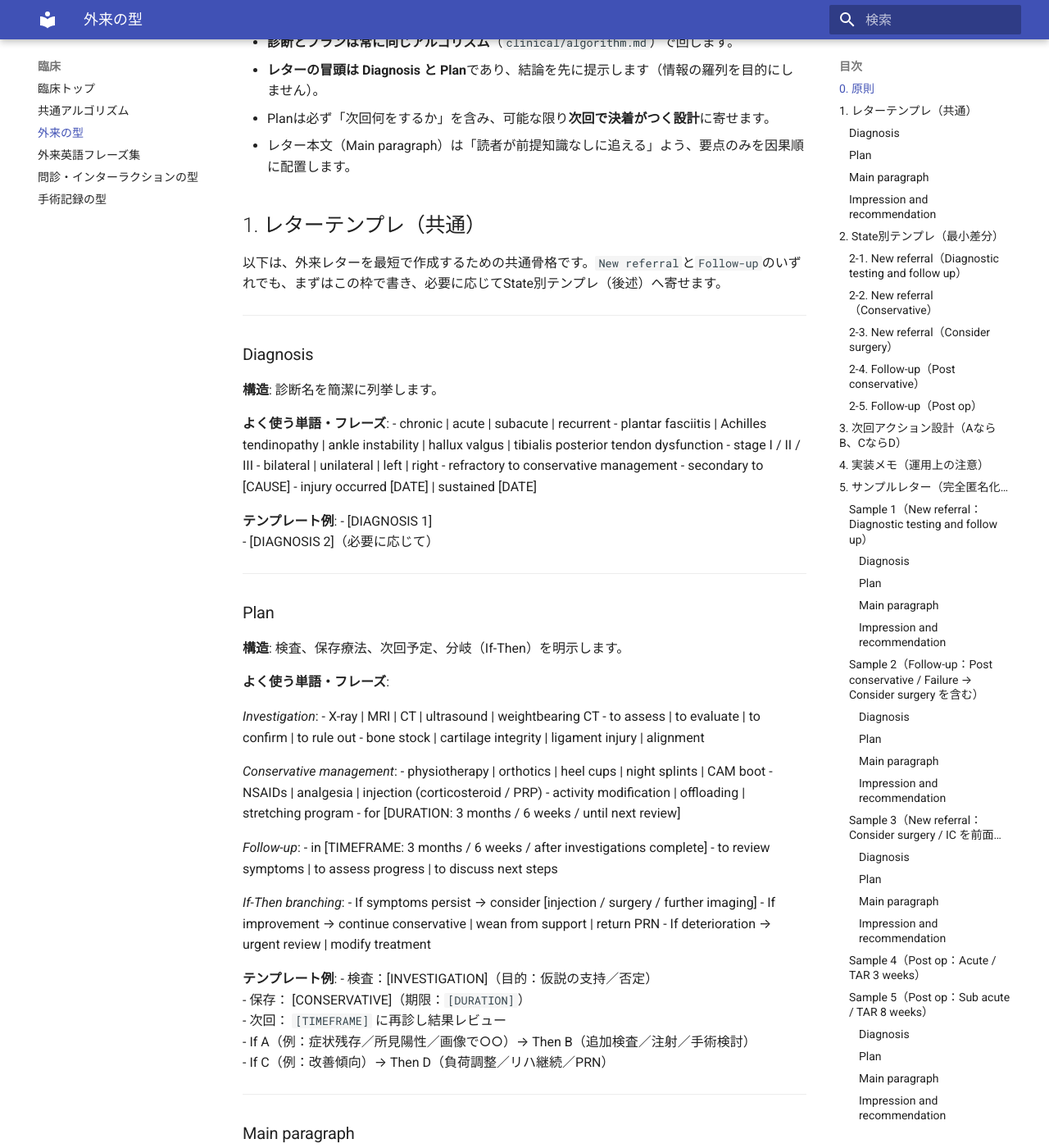
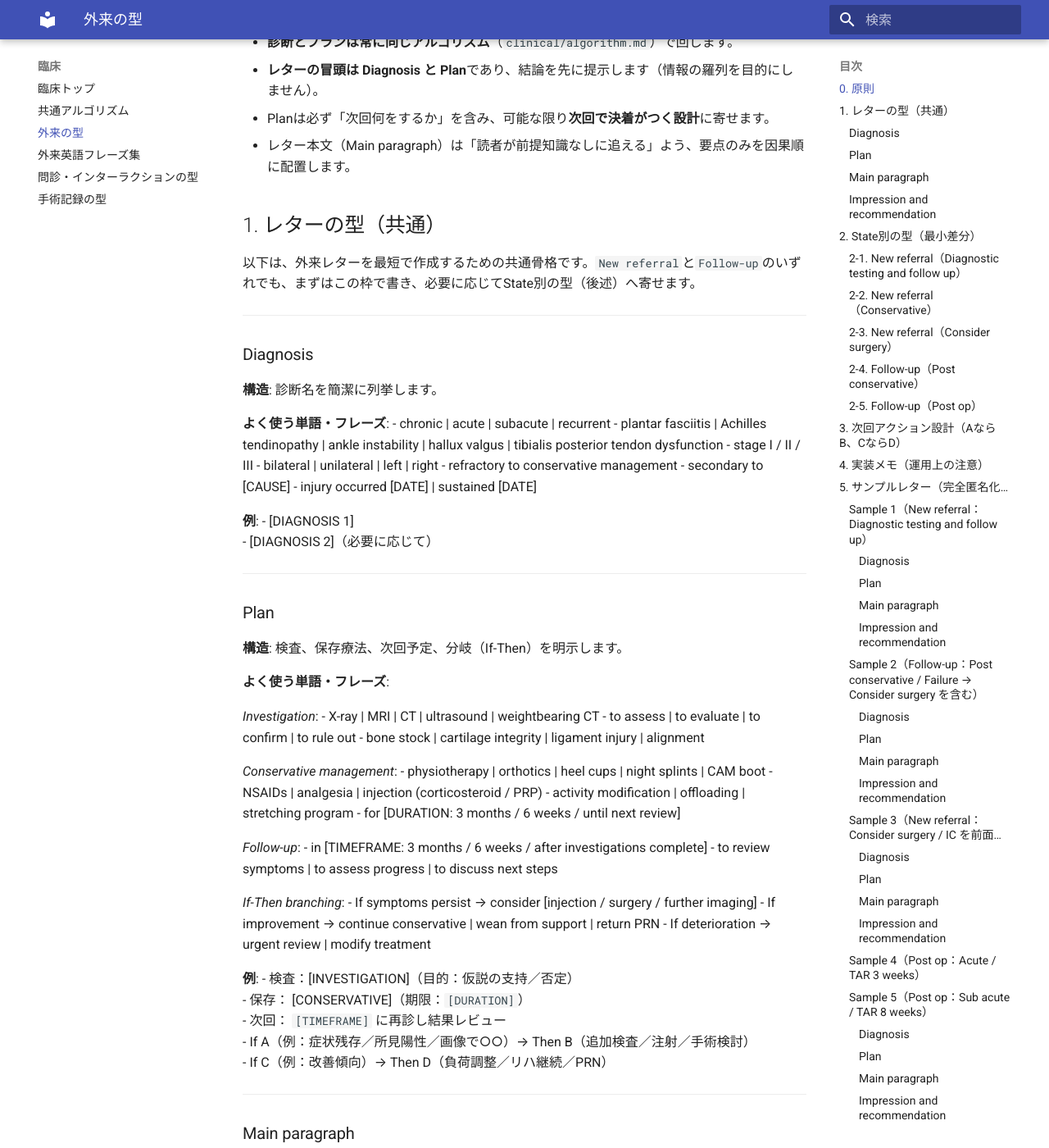
Before and after one commit to takaresearch/index, an MkDocs documentation site: the page built from docs/clinical/outpatient.md, in a window 1280 px wide and 1400 px high, scrolled down 566 px. Shown: the whole window at 82% size. Built offline with MkDocs 1.6.1 and Material for MkDocs 9.7.7, drawn with Linux system fonts in a browser that asks for light colours; some of the changed text lies outside the part shown.

Commit message:
Remove '繧ｳ繝斐・' and replace '繝・Φ繝励Ξ' with '蝙・ across all documents

```diff
--- a/docs/clinical/outpatient.md
+++ b/docs/clinical/outpatient.md
@@ -16,9 +16,9 @@
 - Planは必ず「次回何をするか」を含み、可能な限り**次回で決着がつく設計**に寄せます。
 - レター本文（Main paragraph）は「読者が前提知識なしに追える」よう、要点のみを因果順に配置します。
 
-## 1. レターテンプレ（共通）
+## 1. レターの型（共通）
 
-以下は、外来レターを最短で作成するための共通骨格です。`New referral`と`Follow-up`のいずれでも、まずはこの枠で書き、必要に応じてState別テンプレ（後述）へ寄せます。
+以下は、外来レターを最短で作成するための共通骨格です。`New referral`と`Follow-up`のいずれでも、まずはこの枠で書き、必要に応じてState別の型（後述）へ寄せます。
 
 ---
 
@@ -35,7 +35,7 @@
 - secondary to [CAUSE]
 - injury occurred [DATE] | sustained [DATE]
 
-**テンプレート例**:
+**例**:
 - [DIAGNOSIS 1]
 - [DIAGNOSIS 2]（必要に応じて）
 
@@ -67,7 +67,7 @@
 - If improvement → continue conservative | wean from support | return PRN
 - If deterioration → urgent review | modify treatment
 
-**テンプレート例**:
+**例**:
 - 検査：[INVESTIGATION]（目的：仮説の支持／否定）
 - 保存： [CONSERVATIVE]（期限：`[DURATION]`）
 - 次回： `[TIMEFRAME]` に再診し結果レビュー
@@ -116,7 +116,7 @@
 - joint space narrowing | osteophytes | subchondral sclerosis
 - tendon tear | cartilage defect | bone marrow edema
 
-**テンプレート例**:
+**例**:
 
 It was a pleasure to see **[PATIENT]** today for review of **[REGION/COMPLAINT]**.
 [PATIENT] reports **[CHIEF COMPLAINT AS FUNCTION]**, which began **[ONSET/INJURY BASIS]** and has followed **[TIME COURSE]**. Prior management has included **[TREATMENTS TRIED]**, with **[RESPONSE]**. On examination, **[KEY EXAM FINDINGS]**. Investigations **[IMAGING/TESTS REVIEWED OR REQUESTED]**.
@@ -148,14 +148,14 @@ It was a pleasure to see **[PATIENT]** today for review of **[REGION/COMPLAINT]*
 - to reassess | to review progress | to finalize the plan
 - to discuss surgical options | to ensure adequate healing
 
-**テンプレート例**:
+**例**:
 
 In summary, [PATIENT]'s presentation is consistent with **[IMPRESSION]**. The key differential diagnoses include **[DIFFERENTIALS]**.
 I recommend **[RECOMMENDATION]**, and I will review [PATIENT] in **[FOLLOW-UP TIMEFRAME]** to **[GOAL OF REVIEW]**.
 
 ---
 
-## 2. State別テンプレ（最小差分）
+## 2. State別の型（最小差分）
 
 先生の運用フロー（New referral → Conservative / Consider surgery → Follow-up）を、上記4枠の中で破綻なく回すため、Stateごとの“差分”のみを示す。
 
```
Also changed, not shown: docs/clinical/algorithm.md (+1 -1 lines), docs/clinical/interaction.md (+4 -4 lines), docs/clinical/surgery_note.md (+4 -4 lines), docs/policy.md (+1 -1 lines).
